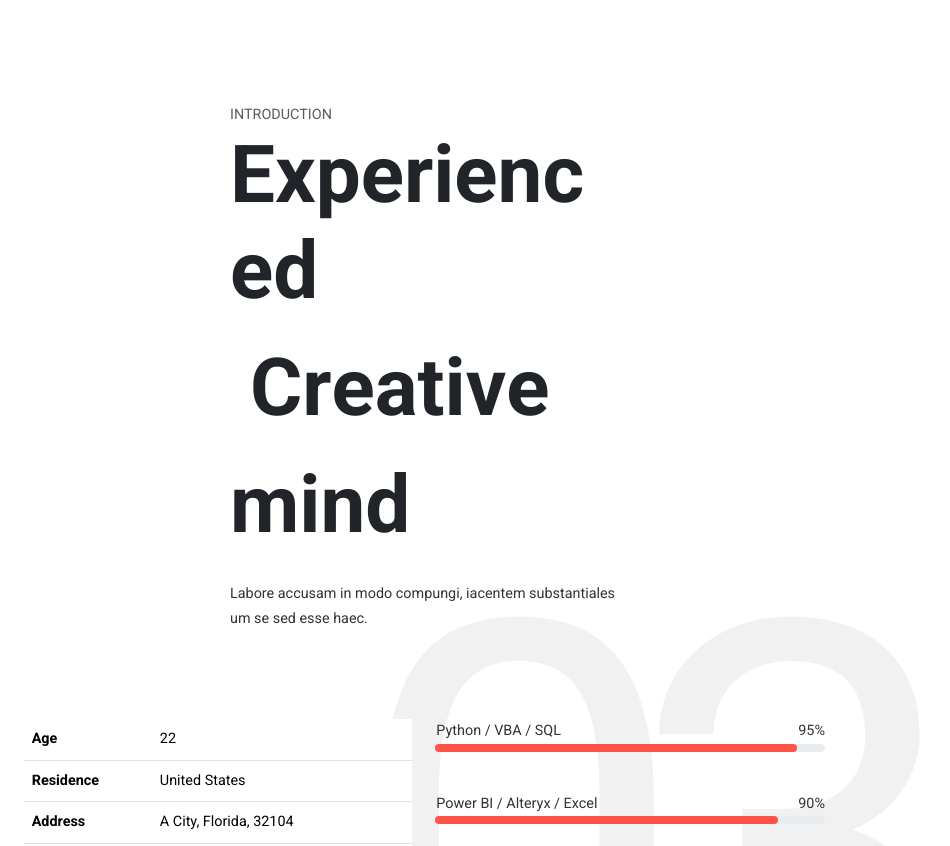
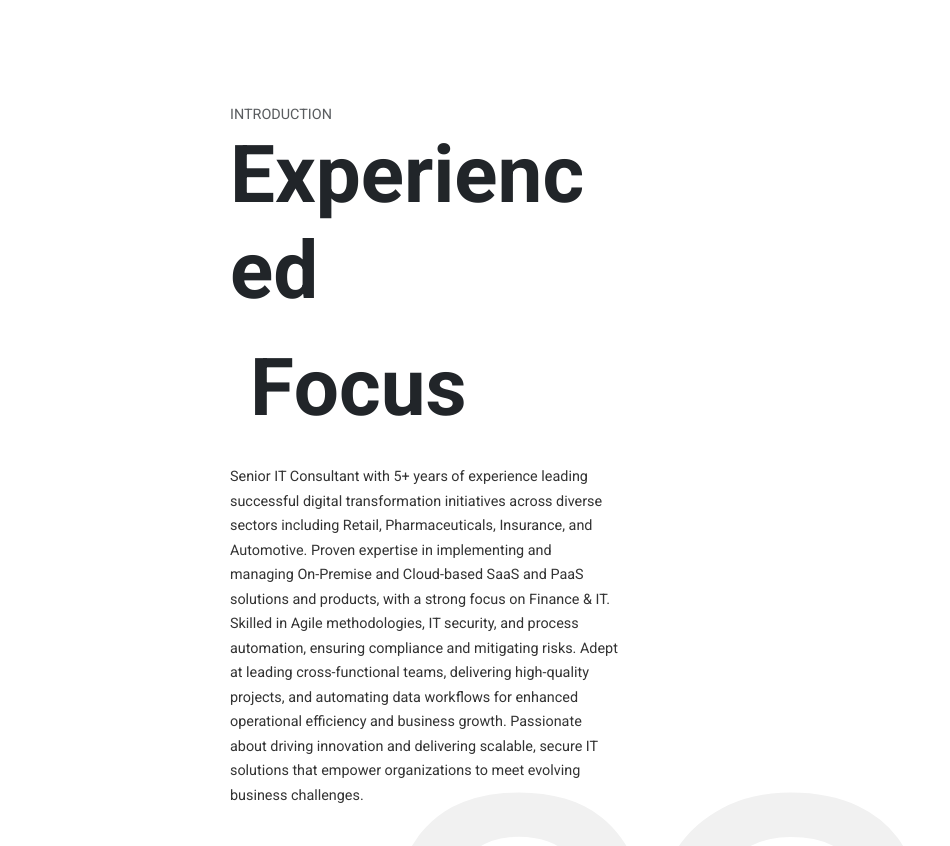
Before and after one commit to waleed-asif/waleed-asif.github.io, a plain HTML site: page index.html in a window 1280 px wide. Shown: the part 2720-3566 px from the top of the page, without its empty margins (319-1269 px from the left). Drawn offline with nearby package versions, Linux system fonts and the light colour scheme.

Commit message:
Update index.html

```diff
--- a/index.html
+++ b/index.html
@@ -346,8 +346,14 @@
 <div class="row justify-content-center mb-5">
 <div class="col-lg-6" data-aos="fade-up">
 <span class="text-muted text-uppercase">introduction</span>
-<h2 class="display-1 txt-fx slide-up">Experienced Creative mind</h2>
-<p>Labore accusam in modo compungi, iacentem substantiales um se sed esse haec.</p>
+<h3 class="display-1 txt-fx slide-up">Experienced Focus</h3>
+<p>Senior IT Consultant with 5+ years of experience leading successful digital transformation initiatives across diverse
+sectors including Retail, Pharmaceuticals, Insurance, and Automotive. Proven expertise in implementing and
+managing On-Premise and Cloud-based SaaS and PaaS solutions and products, with a strong focus on Finance &
+IT. Skilled in Agile methodologies, IT security, and process automation, ensuring compliance and mitigating risks.
+Adept at leading cross-functional teams, delivering high-quality projects, and automating data workflows for enhanced
+operational efficiency and business growth. Passionate about driving innovation and delivering scalable,
+secure IT solutions that empower organizations to meet evolving business challenges.</p>
 </div>
 </div>
 <div class="row">
```
